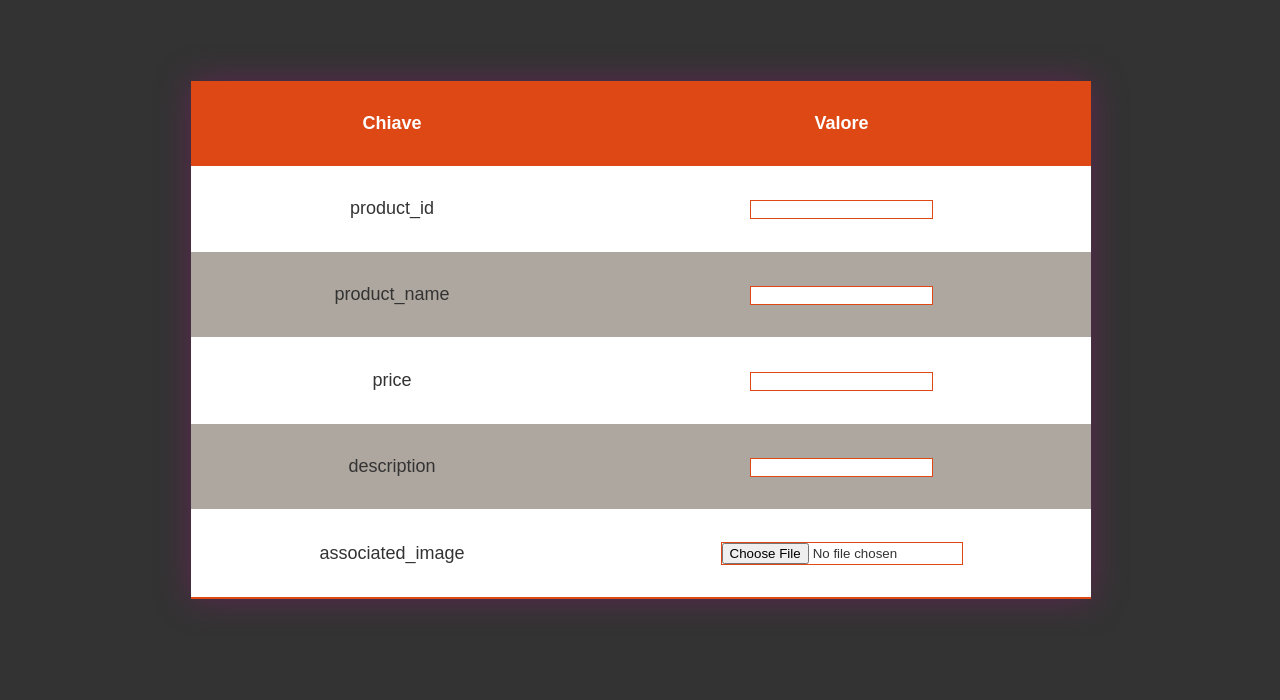
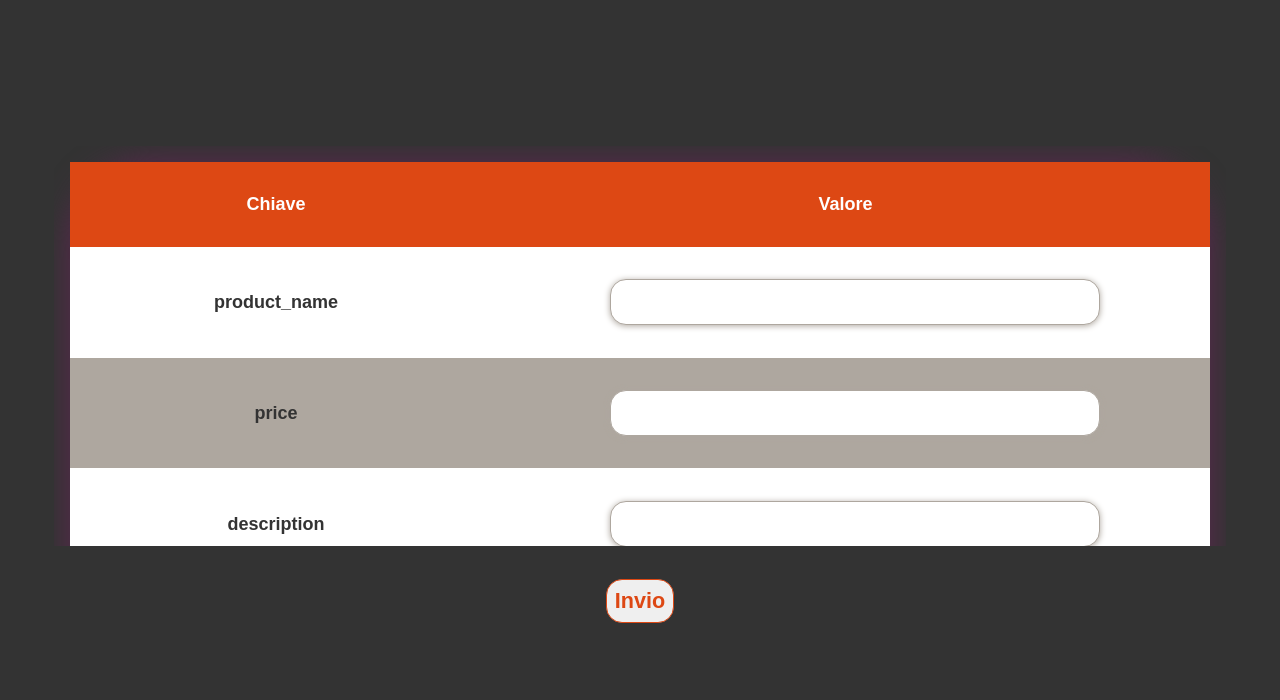
Before and after one commit to lawrence1812/E-commerce, a plain HTML site: page admin.html in a window 1280 px wide. Shown: the top 700 px of the page. Drawn offline with nearby package versions, Linux system fonts and the light colour scheme.

Commit message:
aggiunta la parte di XML

```diff
--- a/CSS/admin.css
+++ b/CSS/admin.css
@@ -4,46 +4,41 @@
 
 
 .mainContent {
-    width: 100%;
-    height: 100rem;
+    max-height: 50vh;
     display: flex;
     justify-content: flex-start;
     flex-direction: column;
     align-items: center;
-    background-color: var(--primary-color-E);
     overflow-y: scroll;
     border: solid var(--color-black) 0.1rem;
+    border-collapse: collapse;
 }
 
 
 
 .fl-table {
-
-
-    margin: 10vh 0;
+    margin: 1rem;
     overflow-y: scroll;
-    border-radius: 5px 5px 0 0;
+    border-radius: 5rem 5rem 0 0;
     border-collapse: collapse;
     box-shadow: 0 0 2rem var(--primary-color-C);
+    text-align: center;
+    font-weight: bold;
 }
 
 
 .fl-table thead tr {
     background-color: var(--tableColor);
     color: var(--color-white);
-    text-align: center;
-    font-weight: bold;
+
 }
 
 .fl-table td {
     padding: 2rem 8rem;
-    /*border: 2px solid var(--tableColor);
-    da eliminare*/
 }
 
 .fl-table tbody tr {
     border-bottom: 0.8px solid var(--color-white);
-    text-align: center;
 }
 
 /*style esclusivo per elementi posti in posizione pari nella sezione body della tabella*/
@@ -67,35 +62,52 @@
     color: var(--tableColor);
 }
 
-.fl-table tbody select,
-input {
-    border: solid var(--primary-color-A) 0.1rem;
-    min-width: 4rem;
-    max-width: 15rem;
+.fl-table tbody input {
+    display: block;
+    width: 100%;
+    padding: 0.5rem 0.5rem;
+    font-size: 1.5rem;
+    color: var(--primary-color-B);
+    background-color: var(--color-white);
+    border: 0.1rem solid var(--primary-color-D);
+    border-radius: 1rem;
+    box-shadow: 0px 1px 6px var(--primary-color-D);
+    -webkit-appearance: none;
+    -moz-appearance: none;
+        appearance: none;
 }
 
-.fl-table tbody select,
-input[type="text"] {
-
-}
-.fl-table tbody select,
-input[type="number"] {
-
-}
-.fl-table tbody select,
-input[type="file"] {
+.fl-table tbody input[type="text"] {
 
 }
 
 
-.button {
+.fl-table tbody
+input[type="number"] {
+
+}
+.fl-table tbody input[type="file"] {
+
+    opacity: 50%;
+    width: 100%;
+    height: 100%;
+    cursor: pointer;
+
+}
+.fl-table tbody input[type="file"]:hover {
+    opacity: 100%;
+    background-color: var(--primary-color-A);
+}
+
+
+button {
     color: var(--tableColor);
-    font-size: large;
     font-weight: bold;
+    font-size: larger;
     cursor: pointer;
     margin: 2rem;
-    padding: 1rem;
+    padding: 0.5rem;
     text-align: center;
-    border-radius: 0rem;
-    border: solid black 1px;
+    border-radius: 1rem;
+    border: solid var(--tableColor) 0.1rem;
 }
--- a/CSS/root.css
+++ b/CSS/root.css
@@ -53,3 +53,11 @@ input::-webkit-inner-spin-button {
     -webkit-appearance: none;
     margin: 0;
 }
+
+main {
+    display: flex;
+    flex-direction: column;
+    justify-content: center;
+    align-items: center;
+    min-height: 100vh;
+}
--- a/JS/body/admin.js
+++ b/JS/body/admin.js
@@ -1,11 +1,12 @@
-const listFields = ["product_id", "product_name", "price", "description", "associated_image"];
-const listTypeFields = ['number', 'text', 'number', 'text', 'file'];
+const listFields = ["product_name", "price", "description", "associated_image"];
+const listTypeFields = ['text', 'number', 'text', 'file'];
 
 const genTb = () => {
-
+    const main = document.createElement('main');
     const mainContent = document.createElement('div');
     mainContent.classList.add('mainContent');
-    document.body.appendChild(mainContent);
+    document.body.appendChild(main);
+    main.appendChild(mainContent);
 
     const flTable = document.createElement('table');
     flTable.classList.add('fl-table');
@@ -48,6 +49,7 @@ const genTb = () => {
             if (j == 1) {
                 td = document.createElement('td');
                 input = document.createElement('input');
+                input.id = listFields[i];
                 input.type = listTypeFields[i];
                 td.appendChild(input);
                 tr.appendChild(td);
@@ -56,4 +58,48 @@ const genTb = () => {
         }
 
     }
+    const button = document.createElement('button');
+    button.setAttribute('onClick', 'parserXML()');
+    button.textContent = 'Invio';
+    main.appendChild(button);
+
 }
+
+const parserXML = () => {
+    let xmlString = '<?xml version="1.0" encoding="UTF-8"?> <data>';
+
+    for (let i = 0; i < listFields.length; i++) {
+        const input = document.getElementById(listFields[i]).value;
+        const field = listFields[i];
+        xmlString += ` <${field}> ${input} </${field}> `;
+
+    }
+
+    xmlString += '</data>';
+    console.log(xmlString);
+
+
+    const blob = new Blob([xmlString], { type: 'application/xml' });
+    const url = URL.createObjectURL(blob);
+    const link = document.createElement('a');
+    link.href = url;
+    link.download = 'dati.xml';
+    document.body.appendChild(link);
+    link.click();
+    document.body.removeChild(link);
+    URL.revokeObjectURL(url);
+    /*
+    const parser = new DOMParser();
+
+    // Analizza la stringa XML e restituisce un documento DOM
+    const xmlDoc = parser.parseFromString(xmlString, "text/xml");
+
+    // Recupera i dati dal documento DOM
+    const name = xmlDoc.getElementsByTagName("name")[0].childNodes[0].nodeValue;
+    const age = xmlDoc.getElementsByTagName("age")[0].childNodes[0].nodeValue;
+
+    // Stampa i dati
+    console.log("Name: " + name);
+    console.log("Age: " + age);
+    */
+}
```
